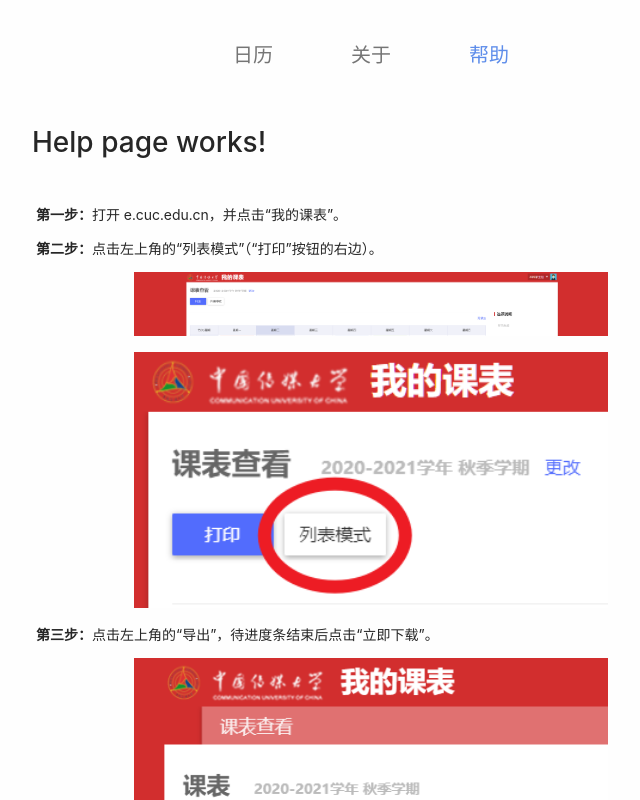
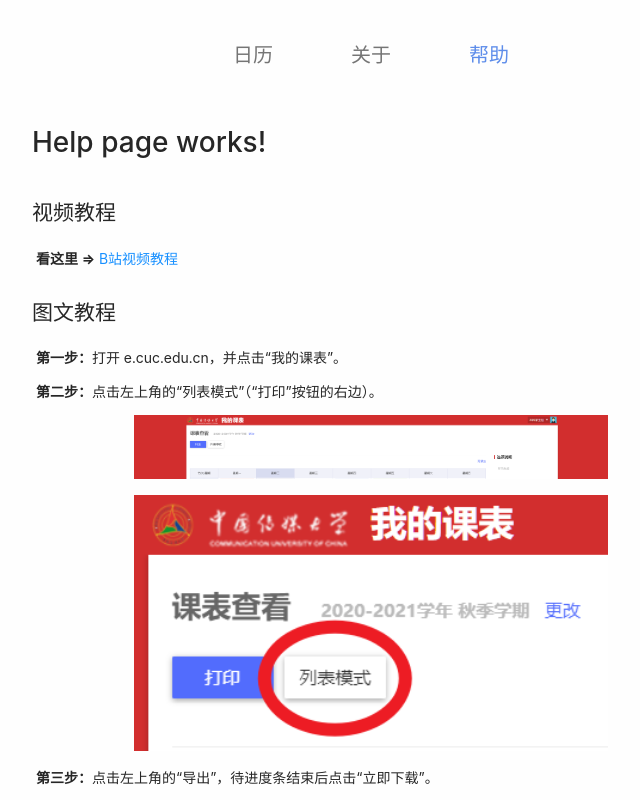
Before and after one commit to willx12123/schedule-calendar-cuc, a Vue app: page /#/help in a window 1280 px wide. Shown: the top 800 px of the page, without its empty margins (269-909 px from the left). Built offline with nearby package versions, Linux system fonts and the light colour scheme; what ics-in-browser would draw is missing.

Commit message:
feat: Add video tutorial to help page.

```diff
--- a/src/views/Help.vue
+++ b/src/views/Help.vue
@@ -2,6 +2,13 @@
   <div class="help">
     <div class="word-tutorial">
       <h1>Help page works!</h1>
+      <h2>视频教程</h2>
+      <p>
+        <strong>看这里 => </strong>
+        <a href="https://www.bilibili.com/video/BV1CT4y1F75Y/">B站视频教程</a>
+      </p>
+      <br />
+      <h2>图文教程</h2>
       <p><strong>第一步：</strong>打开 e.cuc.edu.cn，并点击“我的课表”。</p>
       <p>
         <strong>第二步：</strong>点击左上角的“列表模式”（“打印”按钮的右边）。
```
Also changed, not shown: 10 other files (tests, documents, lock files or other folders).
